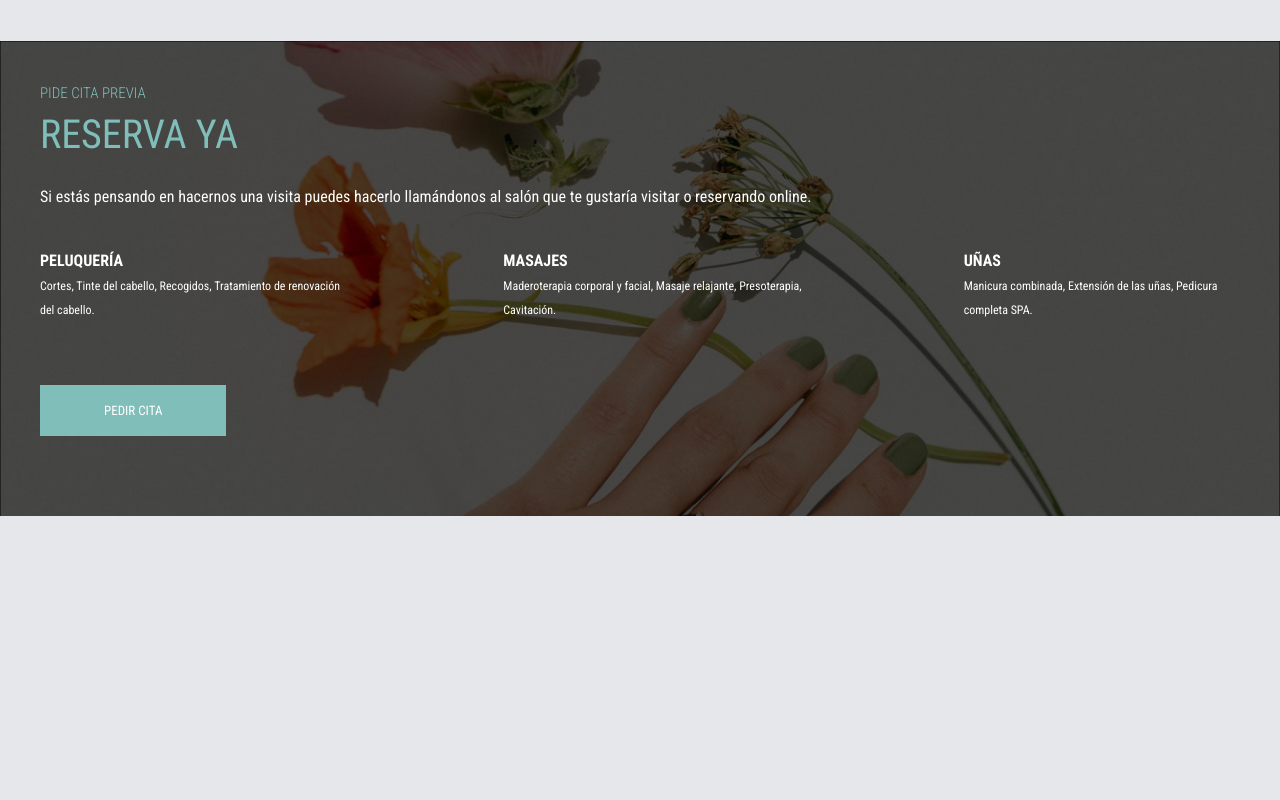
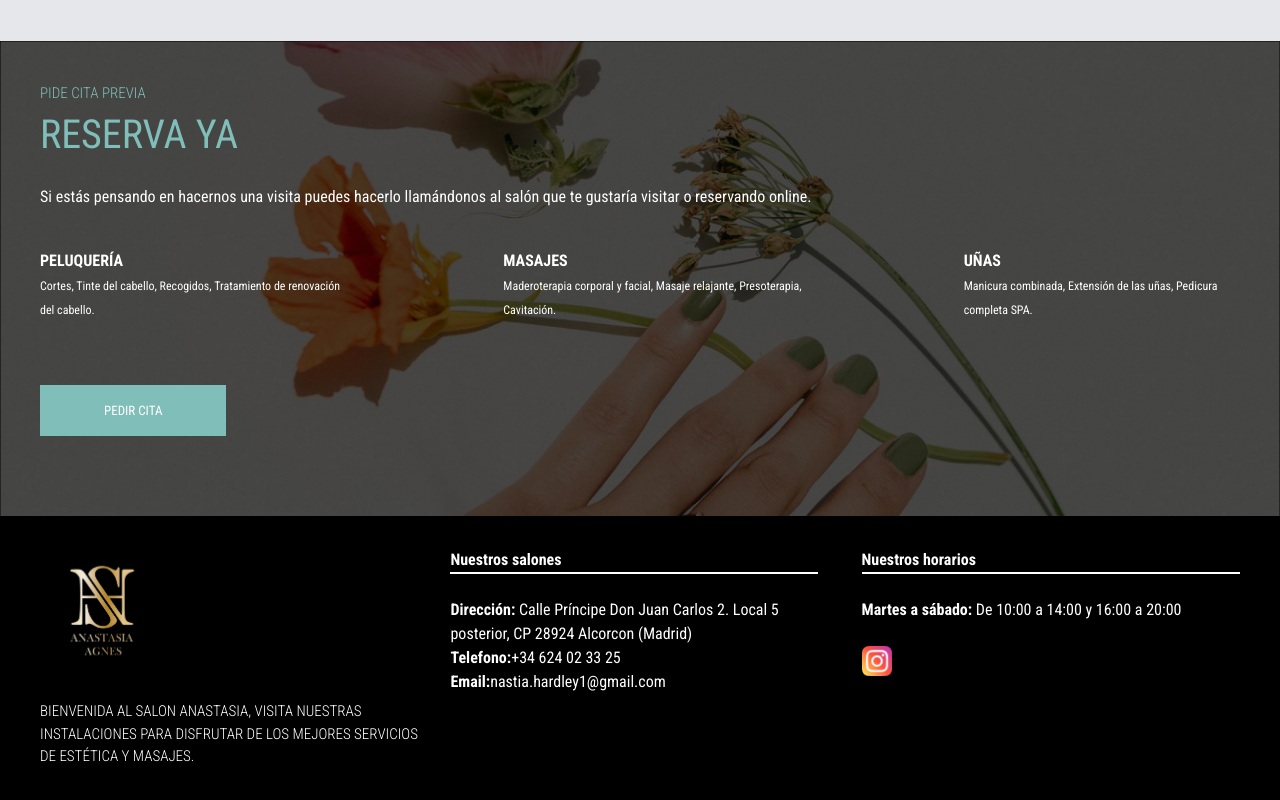
Before and after one commit to biigkeviindev/landingestetica, a Next.js app: page / in a window 1280 px wide. Shown: the part 4020-4820 px from the top of the page. Before the commit the page ends 4536 px from the top, so only its background shows below. Built offline with nearby package versions, Linux system fonts and the light colour scheme.

Commit message:
feat: fix footer styles

```diff
--- a/components/Footer.tsx
+++ b/components/Footer.tsx
@@ -2,8 +2,8 @@ import React from "react";
 
 const Footer = () => {
   return (
-    <footer className="flex gap-8 py-8 px-10 text-white bg-[#000000]">
-      <div className="w-1/3">
+    <footer className="flex flex-col lg:flex-row gap-8 py-8 px-10 text-white bg-[#000000]">
+      <div className="lg:w-1/3">
         <p className="section-title mb-6">
           <img
             className="w-32 "
@@ -17,7 +17,7 @@ const Footer = () => {
         </p>
         <div className="py-6 flex"></div>
       </div>
-      <div className="w-1/3 pr-3">
+      <div className="lg:w-1/3 pr-3">
         <h5 className="font-bold mb-6 border-b-2 border-white">
           Nuestros salones
         </h5>
@@ -34,7 +34,7 @@ const Footer = () => {
           </p>
         </div>
       </div>
-      <div className="w-1/3">
+      <div className="lg:w-1/3">
         <h5 className="font-bold mb-6 border-b-2 border-white">
           Nuestros horarios
         </h5>
--- a/pages/index.tsx
+++ b/pages/index.tsx
@@ -25,9 +25,9 @@ export default function Home() {
         <Blog />
       </div>
       <BannerCita />
-      {/*       <div className="container mx-auto">
+      <div className="container mx-auto">
         <Footer />
-      </div> */}
+      </div>
     </section>
   );
 }
```
